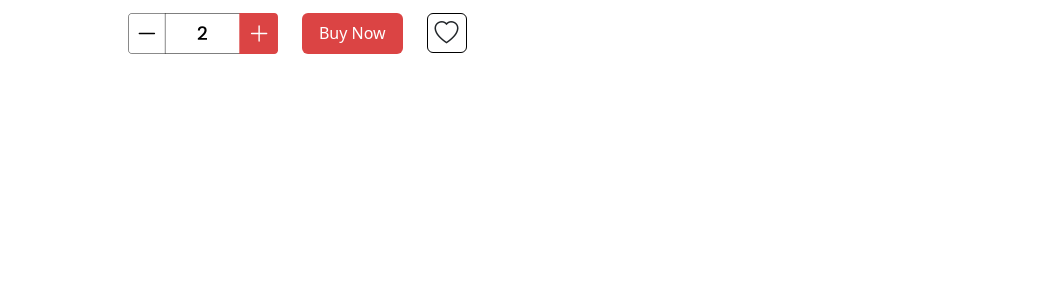
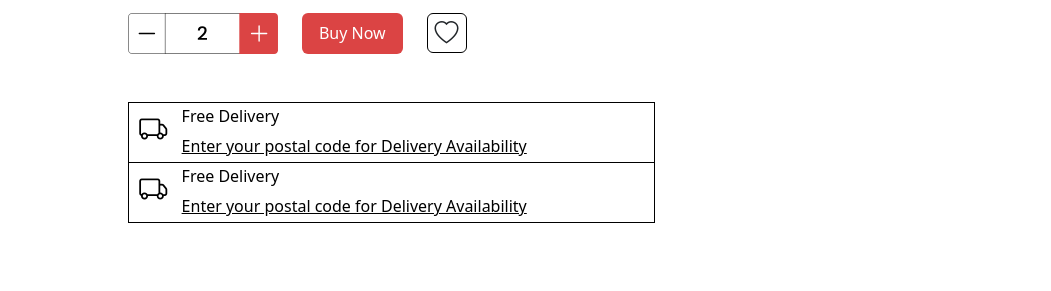
Before and after one commit to CjordanIII/E-commerce-html-css, a plain HTML site: page html/productdetail.html in a window 1280 px wide. Shown: the part 455-746 px from the top of the page, 229-1280 px from the left. Drawn offline with nearby package versions, Linux system fonts and the light colour scheme.

Commit message:
done: with top section

```diff
--- a/html/productdetail.html
+++ b/html/productdetail.html
@@ -123,6 +123,24 @@
                     </div>
 
                 </div>
+                <table class="table table-sm margin-top-xl rounded" style="border-collapse: collapse;">
+                    <!-- first row -->
+                    <tr class="border border-black ">
+                        <td class="padding-right-sm  text-center"><i class="bi bi-truck fs-3"></i></td>
+                        <td class="padding-bottom-sm text-left padding-left-sm">
+                            <h6>Free Delivery</h6>
+                            <u>Enter your postal code for Delivery Availability</u>
+                        </td>
+                    </tr>
+                    <!-- second row -->
+                    <tr class="border border-black">
+                        <td class="padding-right-sm text-center"><i class="bi bi-truck fs-3"></i></td>
+                        <td class="text-left padding-left-sm padding-bottom-sm">
+                            <h6>Free Delivery</h6>
+                            <u>Enter your postal code for Delivery Availability</u>
+                        </td>
+                    </tr>
+                </table>
 
             </div>
             </div>
```
